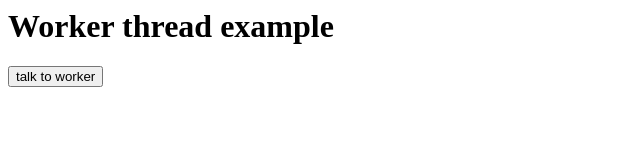
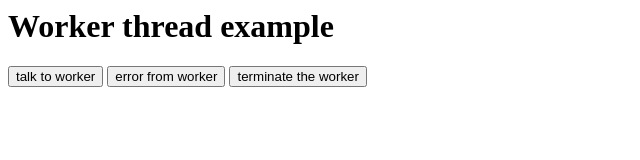
Before and after one commit to abhishek-agashe/webworker, a plain HTML site: page index.html in a window 1280 px wide. Shown: the whole page, without its empty margins (0-640 px from the left). Drawn offline with Linux system fonts and the light colour scheme.

Commit message:
Update index.html

```diff
--- a/index.html
+++ b/index.html
@@ -2,8 +2,11 @@
   <body>
     <h1> Worker thread example</h1>
     <button id='start-btn'> talk to worker</button>
+    <button id='error-btn'> error from worker</button>
+    <button id='terminate-btn'> terminate the worker</button>
     <div class='container'>
       <div id='result'></div>
+      <div id='error'></div>
     </div>
     <script src='main.js'></script>
   </body>
```
